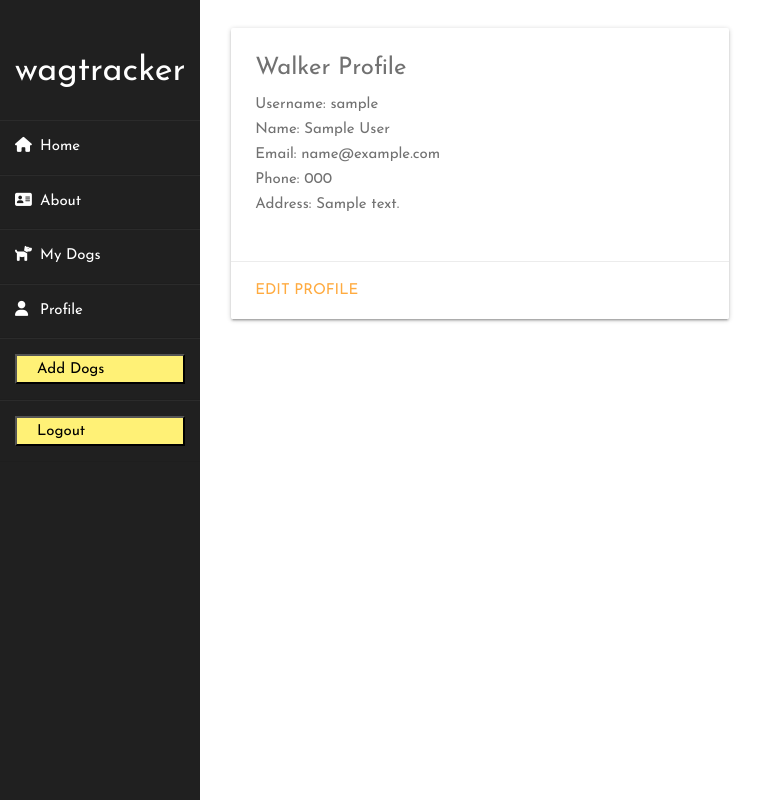
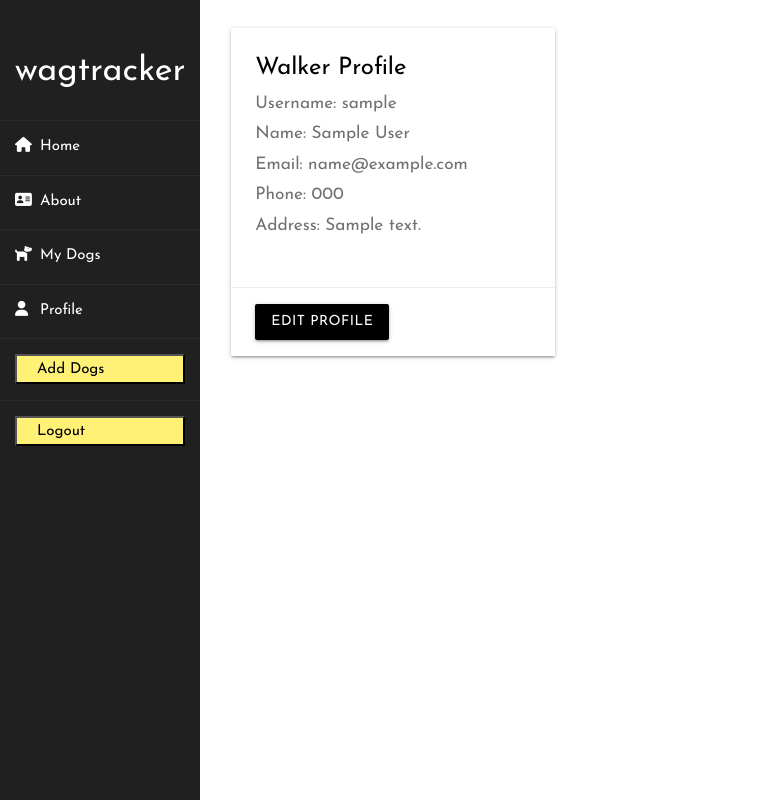
Before and after one commit to redsn/dog-walking-crm, a Django app: page /profile/ in a window 1280 px wide. Shown: the whole page, without its empty margins (0-779 px from the left). Run offline with Django 4.2, Linux system fonts and the light colour scheme; a user stored in the database is signed in; tables that the repository leaves empty hold one stand-in row (values such as "Sample post"); some libraries are stand-ins or nearby versions.

Commit message:
text sizing and colors

```diff
--- a/main_app/templates/users/profile.html
+++ b/main_app/templates/users/profile.html
@@ -2,18 +2,18 @@
 
 {% block content %}
 <div class="row">
-  <div class="col s12 m6">
+  <div class="col s4">
     <div class="card">
       <div class="card-content">
-        <span class="card-title">Walker Profile</span>
-          <p>Username: {{user.username}}</p>
-          <p>Name: {{profile.first_name}} {{ profile.last_name }}</p>
-          <p>Email: {{profile.email}}</p>
-          <p>Phone: {{profile.phone}}</p>
-          <p>Address: {{profile.address}}</p>
+        <span class="card-title black-text">Walker Profile</span>
+          <h6>Username: {{user.username}}</h6>
+          <h6>Name: {{profile.first_name}} {{ profile.last_name }}</h6>
+          <h6>Email: {{profile.email}}</h6>
+          <h6>Phone: {{profile.phone}}</h6>
+          <h6>Address: {{profile.address}}</h6>
       </div>
       <div class="card-action">
-        <a href="{% url 'edit_profile' %}">Edit Profile</a>
+        <a class="btn black" href="{% url 'edit_profile' %}">Edit Profile</a>
       </div>
     </div>
   </div>
```
